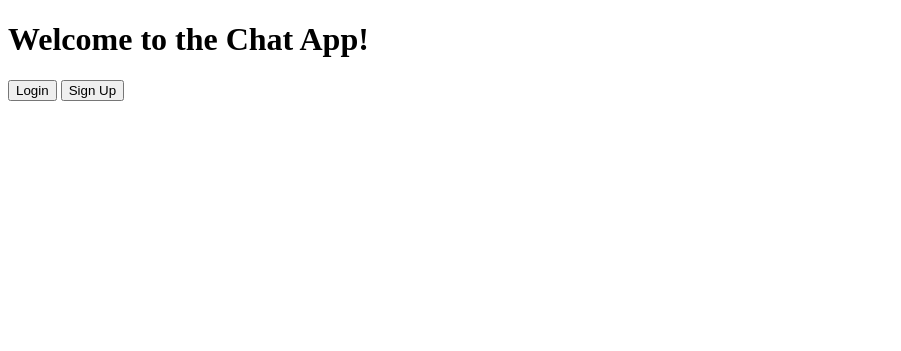
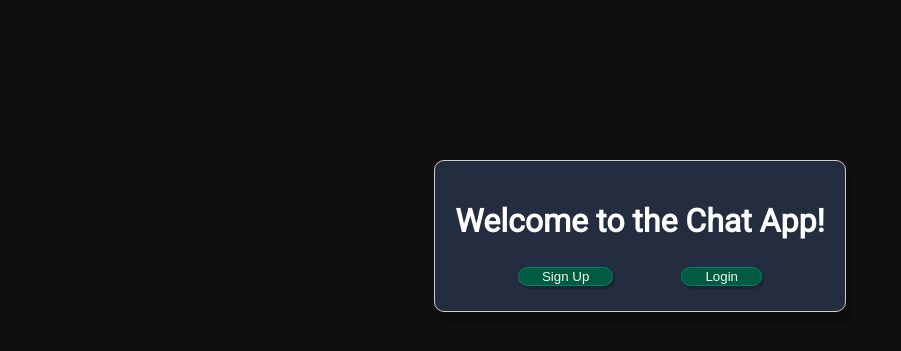
Before and after one commit to allen7hearz/chatapp, a Flask app: page / in a window 1280 px wide. Shown: the top 351 px of the page, without its empty margins (0-901 px from the left). Run offline with Flask 3, Linux system fonts and the light colour scheme.

Commit message:
home page css

```diff
--- /dev/null
+++ b/static/index.css
@@ -0,0 +1,82 @@
+
+.signup {
+    font-family: Roboto, sans-serif;
+    background-color: rgb(0, 91, 65);
+    border-color: rgb(0, 129, 112);
+    border-radius: 400px;
+    border-style: solid;
+    display: inline-block;
+    margin-right: 32px;
+    border-width: 1.5px;
+    margin-top: 5px;
+    margin-bottom: 5px;
+    box-shadow: 2px 3px rgba(5, 5, 5, 20%) ;
+
+}
+.signup:hover{
+    background-color: forestgreen;
+    cursor: pointer;
+    transition: 0.5s;
+    box-shadow: 0px 0px;
+}
+
+.login {
+    font-family: Roboto, sans-serif;
+    background-color: rgb(0, 91, 65);
+    border-color: rgb(0, 129, 112);
+    border-radius: 400px;
+    border-style: solid;
+    display: inline-block;
+    margin-left: 32px;
+    border-width: 1.5px;
+    margin-top: 5px;
+    margin-bottom: 5px;
+    box-shadow: 5px 10px rgba(5, 5, 5, 40%) ;
+    box-shadow: 2px 3px rgba(5, 5, 5, 20%) ;
+}
+.login:hover{
+    background-color: forestgreen;
+    cursor: pointer;
+    transition: 0.5s;
+    box-shadow: 0px 0px;
+}
+
+
+
+.header{
+    font-family:'Roboto' ;
+    color: white;
+}
+
+a{
+    font-family: Arial, Helvetica, sans-serif;
+    text-decoration: none;
+    color: whitesmoke ;
+    margin-left: 17px;
+    margin-right: 17px;
+
+}
+
+
+
+body{
+    background-color: rgb(15, 15, 15);
+    height: 100%;
+    margin: 0;
+    display: flex;
+    justify-content: center;
+    align-items: center;
+    margin-top: 12.5%;
+
+}
+
+.box{
+    text-align: center;
+    max-width: 800px;
+    padding: 20px;
+    border: 1px solid #ccc;
+    border-radius: 10px;
+    background-color:rgb(35, 45, 63) ;
+    box-shadow: 5px 10px rgba(5, 5, 5, 40%) ;
+
+}
--- a/templates/index.html
+++ b/templates/index.html
@@ -1,13 +1,24 @@
 <!DOCTYPE html>
 <html lang="en">
 <head>
+    <link rel="preconnect" href="https://fonts.googleapis.com">
+    <link rel="preconnect" href="https://fonts.gstatic.com" crossorigin>
+    <link href="https://fonts.googleapis.com/css2?family=Roboto&family=Tinos:ital@1&display=swap" rel="stylesheet">
+    <link rel="stylesheet" href="static/index.css">
     <meta charset="UTF-8">
     <meta name="viewport" content="width=device-width, initial-scale=1.0">
     <title>Chat Application</title>
 </head>
 <body>
-    <h1>Welcome to the Chat App!</h1>
-    <a href="/login"><button>Login</button></a>
-    <a href="/signup"><button>Sign Up</button></a>
+    <div class="box">
+        <h1 class="header">Welcome to the Chat App!</h1>
+
+        <button class="signup"><a href="/signup">Sign Up</a></button>
+
+        <button class="login"><a href="/login">Login</a></button>
+    </div>
+
+
+
 </body>
 </html>
```
Also changed, not shown: static/style.css (deleted).
